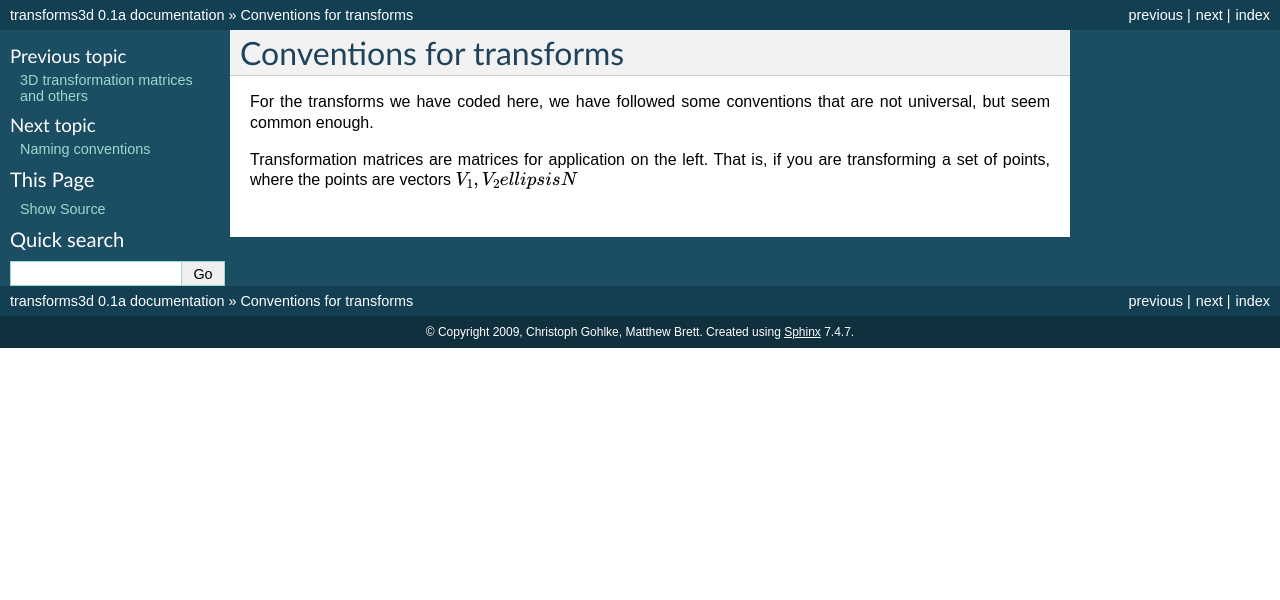
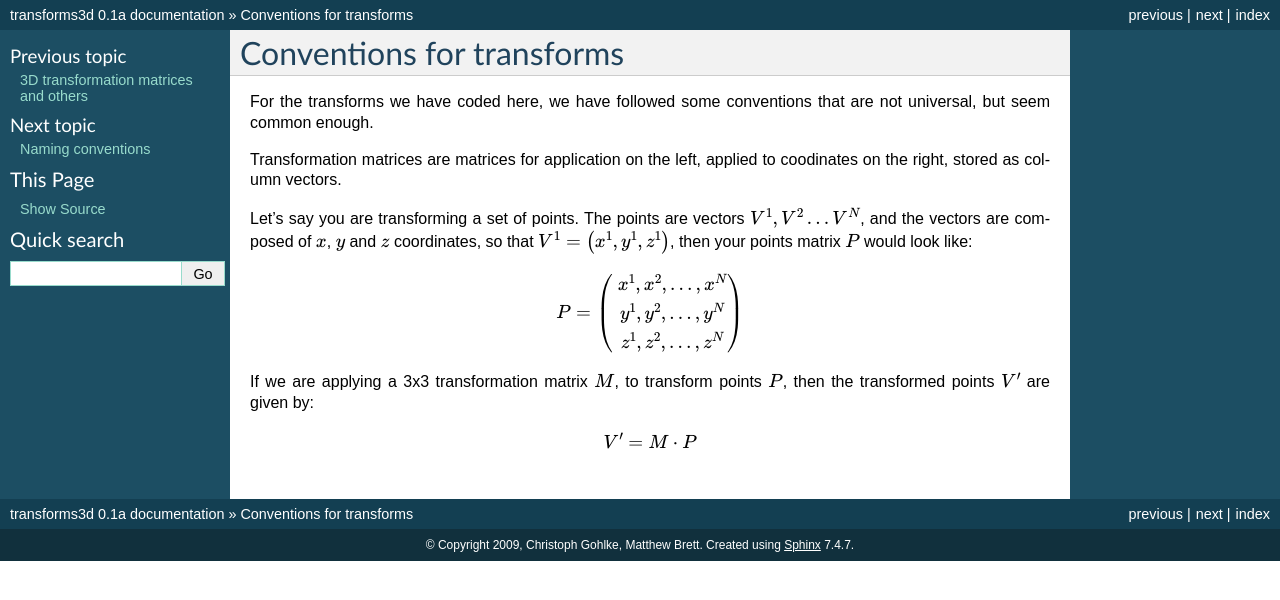
Before and after one commit to matthew-brett/transforms3d, a Sphinx documentation site: the page built from doc/conventions.rst, in a window 1280 px wide. Shown: the top 600 px of the page. Built offline with Sphinx 7.4.7, drawn with Linux system fonts in a browser that asks for light colours; formulas are drawn with MathJax 3.

Commit message:
A little more mathematics for the conventions

```diff
--- a/doc/conventions.rst
+++ b/doc/conventions.rst
@@ -5,4 +5,27 @@
 For the transforms we have coded here, we have followed some conventions
 that are not universal, but seem common enough.
 
-Transformation matrices are matrices for application on the left.  That is, if you are transforming a set of points, where the points are vectors $V_1, V_2 \\ellipsis N$
+Transformation matrices are matrices for application on the left,
+applied to coodinates on the right, stored as column vectors.
+
+Let's say you are transforming a set of points. The points are vectors
+$V^1, V^2 \ldots V^N$, and the vectors are composed of $x$, $y$ and $z$
+coordinates, so that $V^1 = \left(x^1, y^1, z^1\right)$, then your points
+matrix $P$ would look like:
+
+.. math::
+
+   P = \left(
+     \begin{matrix}
+     x^1, x^2, \ldots, x^N \\
+     y^1, y^2, \ldots, y^N \\
+     z^1, z^2, \ldots, z^N \\
+     \end{matrix}
+     \right)
+
+If we are applying a 3x3 transformation matrix $M$, to transform points
+$P$, then the transformed points $V^{\prime}$ are given by:
+
+.. math::
+
+   V^\prime = M \cdot P
--- a/doc/glossary.rst
+++ b/doc/glossary.rst
@@ -58,7 +58,6 @@
       interpolation of rotations.
 
    Reflection
-
       A transformation that can be thought of as transforming an object
       to its mirror image.  The mirror in the transformation is a plane.
       A plan can be defined with a point and a vector normal to the
@@ -89,7 +88,7 @@
 
    Shear matrix
       Square matrix that results in shearing transforms - see
-      ``wikipedia shear matrix`_.
+      `wikipedia shear matrix`_.
 
    Unit vector
       A vector $\boldsymbol{\hat{u}}$ with a :term:`Euclidean norm`
```
